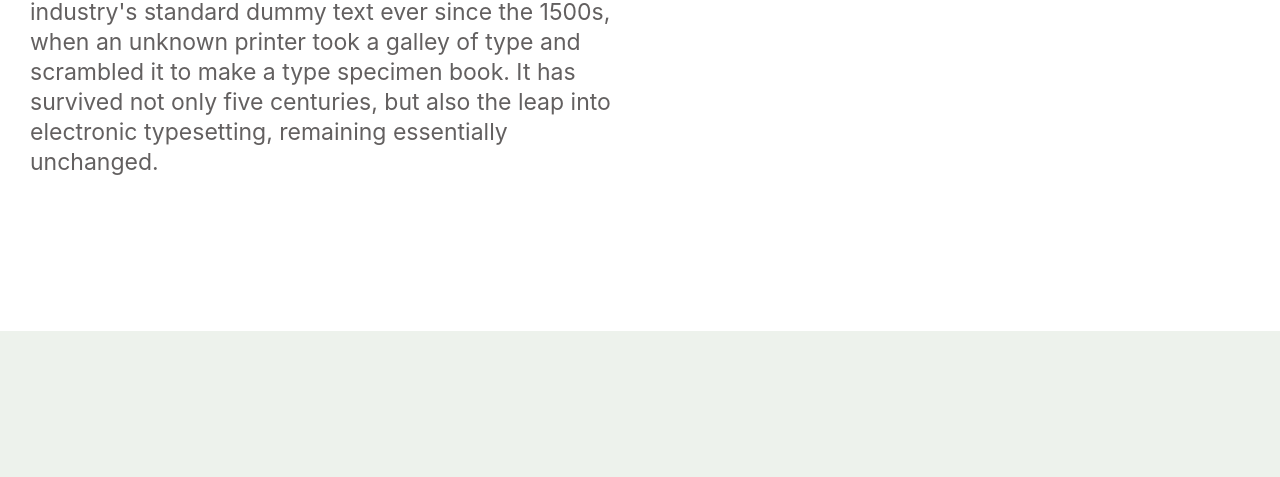
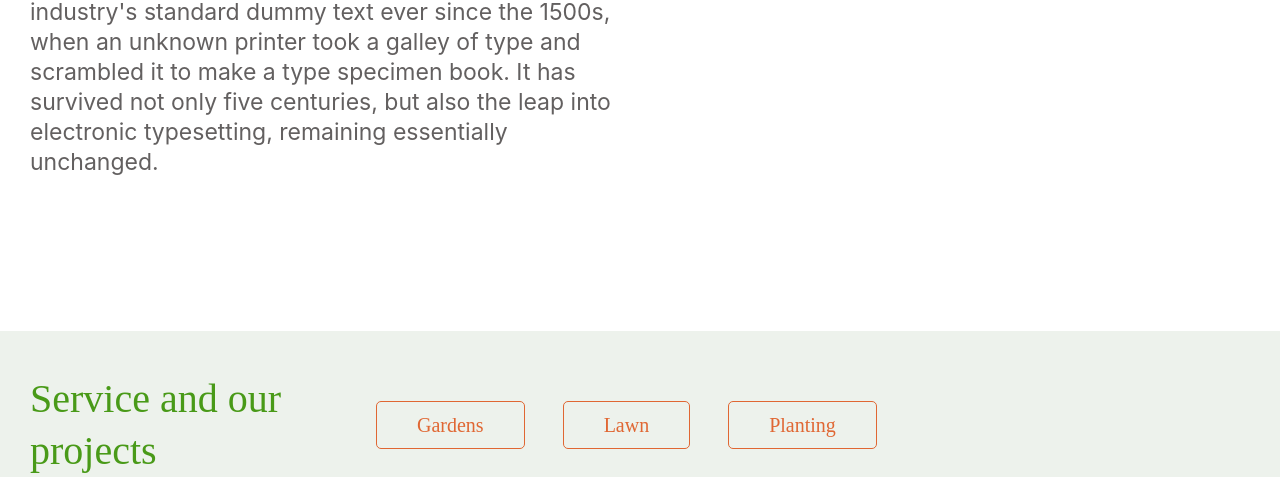
Before and after one commit to nixon2105/Plants, a plain HTML site: page index.html in a window 1280 px wide. Shown: the part 1071-1548 px from the top of the page. Before the commit the page ends 1402 px from the top, so only its background shows below. Drawn offline with nearby package versions, Linux system fonts and the light colour scheme.

Commit message:
feat" add navigation of the service section

```diff
--- a/css/style.css
+++ b/css/style.css
@@ -185,3 +185,49 @@ h1 a {
 .about__img {
   margin-left: 152px;
 }
+
+.service__control {
+  display: flex;
+  align-items: center;
+  margin-top: 42px;
+}
+
+.navigation__service {
+  display: flex;
+}
+
+.control__title {
+  font-family: 'Inika';
+  font-style: normal;
+  font-weight: 400;
+  font-size: 40px;
+  line-height: 52px;
+  width: 306px;
+
+  color: #499a18;
+}
+
+.control__navigation {
+  margin-right: 102px;
+}
+
+.navigation__service-item {
+  padding-right: 38px;
+  font-family: 'Inika';
+  font-style: normal;
+  font-weight: 400;
+  font-size: 20px;
+  line-height: 26px;
+  list-style-type: none;
+}
+
+.navigation__service-item:last-child {
+  padding-right: 0px;
+}
+
+.navigation__service-link {
+  padding: 12px 40px;
+  color: #e06733;
+  border: 1px solid #e06733;
+  border-radius: 5px;
+}
--- a/index.html
+++ b/index.html
@@ -88,6 +88,26 @@
             </div>
           </div>
         </section>
+        <section class="section__service">
+          <div class="container">
+            <div class="service__control">
+              <div class="control__title">Service and our projects</div>
+              <div class="contol__navigation">
+                <ul class="navigation__service">
+                  <li class="navigation__service-item">
+                    <a class="navigation__service-link" href="#">Gardens</a>
+                  </li>
+                  <li class="navigation__service-item">
+                    <a class="navigation__service-link" href="#">Lawn</a>
+                  </li>
+                  <li class="navigation__service-item">
+                    <a class="navigation__service-link" href="#">Planting</a>
+                  </li>
+                </ul>
+              </div>
+            </div>
+          </div>
+        </section>
       </main>
     </div>
     <script src="./js/script.js"></script>
```
